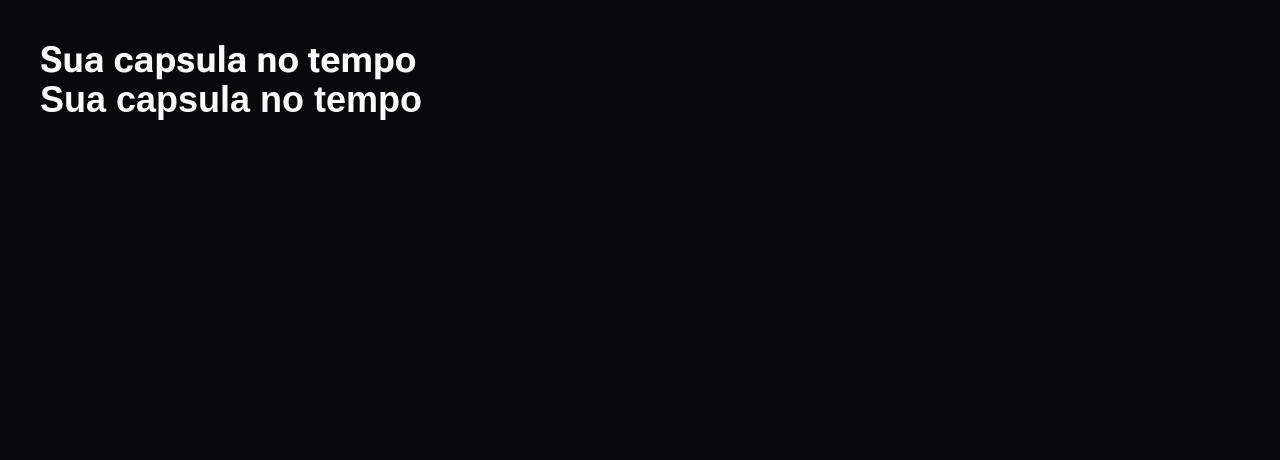
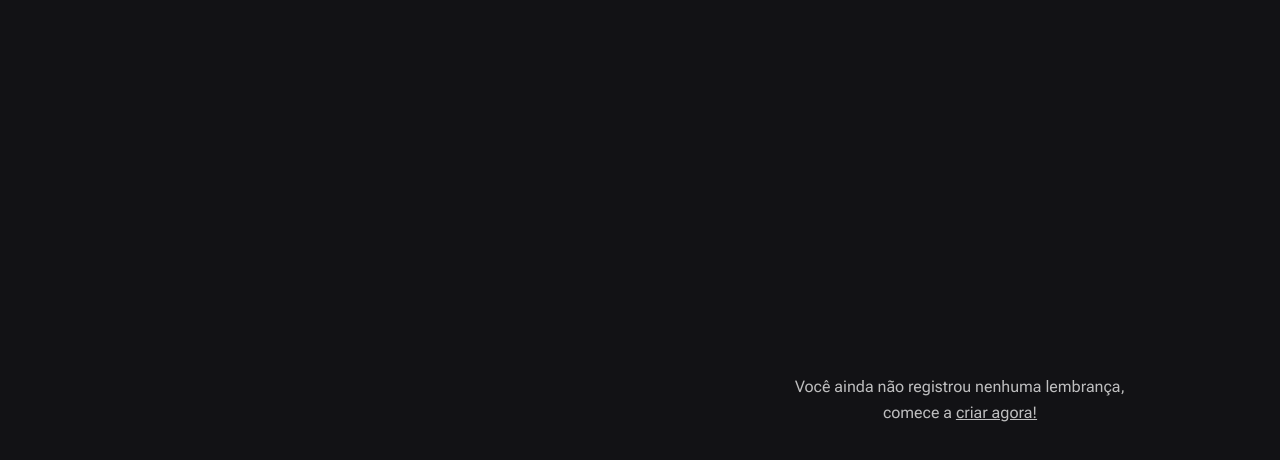
Before and after one commit to guilhermebarrosdev/nlw-spacetime, a Next.js app in the folder frontend/: page / in a window 1280 px wide. Shown: the top 460 px of the page. Built offline with nearby package versions, Linux system fonts and the light colour scheme; a web font is replaced by a local one.

Commit message:
:sparkles: Add grid config home page and ends right side

```diff
--- a/frontend/src/app/page.tsx
+++ b/frontend/src/app/page.tsx
@@ -1,8 +1,19 @@
 export default function Home() {
   return (
-    <div className="h-screen bg-zinc-950 p-10 text-zinc-50">
-      <h1 className="text-4xl font-bold">Sua capsula no tempo</h1>
-      <h1 className="font-alt text-4xl font-bold ">Sua capsula no tempo</h1>
-    </div>
+    <main className="grid min-h-screen grid-cols-2">
+      {/* Left */}
+      <div></div>
+      {/* Right */}
+      <div className="flex flex-col p-16">
+        <div className="flex flex-1 items-center justify-center">
+          <p className="w-[360px] text-center leading-relaxed">
+            Você ainda não registrou nenhuma lembrança, comece a{' '}
+            <a href="" className="underline hover:text-gray-50">
+              criar agora!
+            </a>
+          </p>
+        </div>
+      </div>
+    </main>
   )
 }
```
